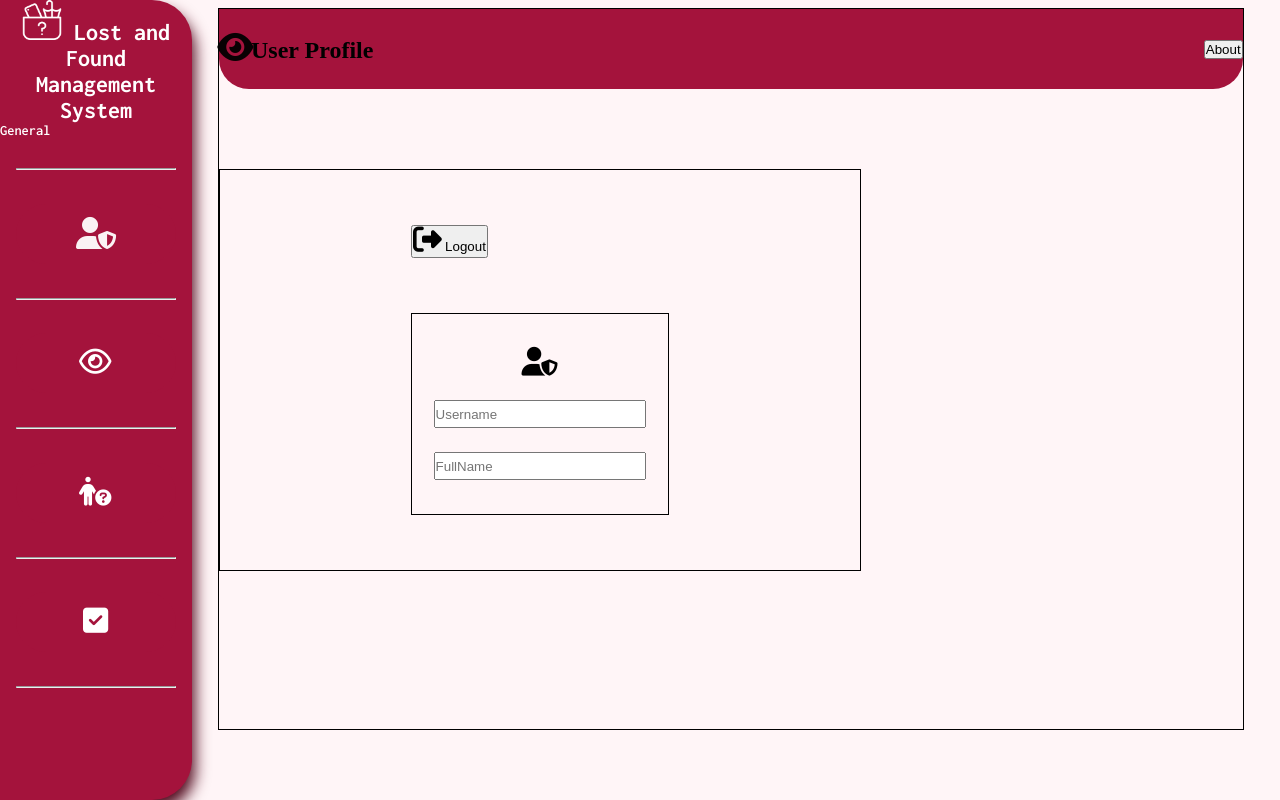
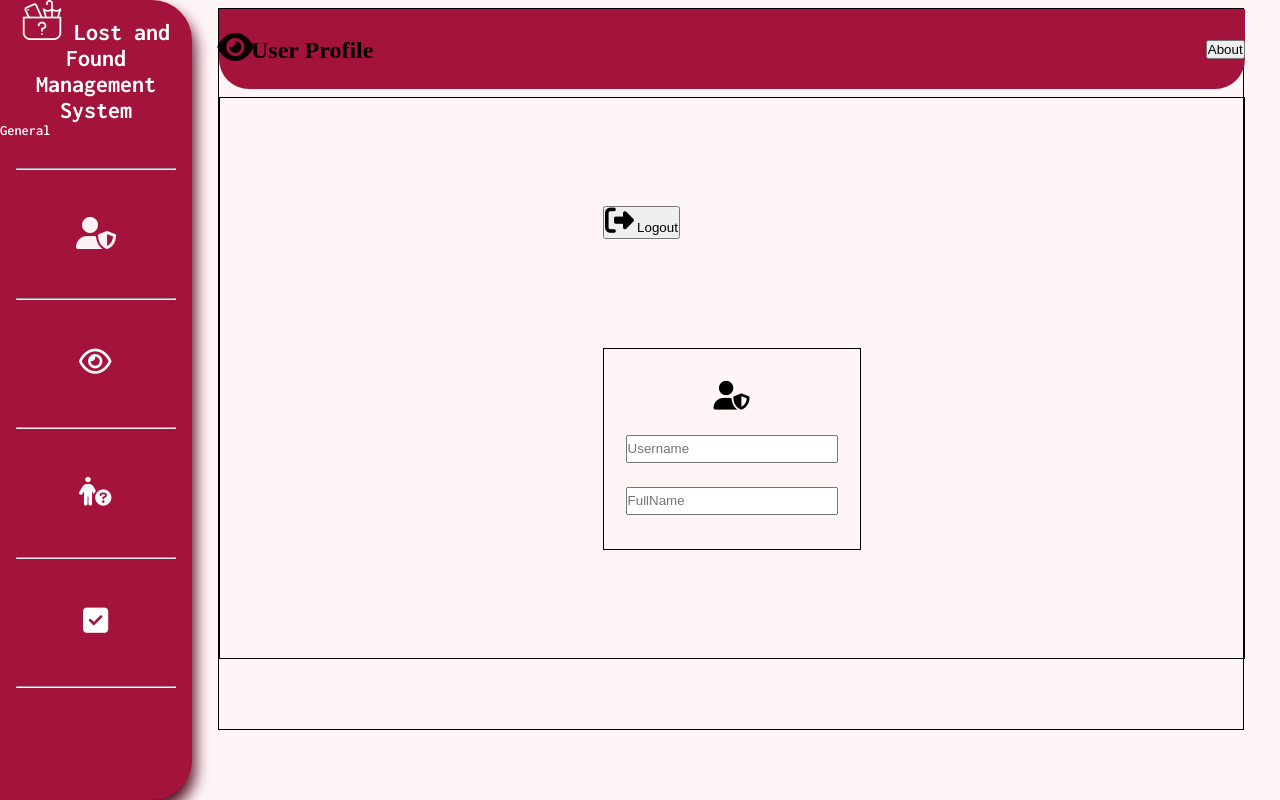
Before and after one commit to MarkRyuo/Lost-And-Found-Management-System, a PHP site: page /User-Profile/userProfile.html in a window 1280 px wide. Run offline with PHP 8.4, Linux system fonts and the light colour scheme.

Commit message:
update line 55

```diff
--- a/User-Profile/Userprofile.css
+++ b/User-Profile/Userprofile.css
@@ -17,7 +17,7 @@
   display: flex;
   flex-direction: column;
   flex-wrap: wrap;
-  gap: 10vh;
+  gap: 1vh;
 
   border: 1px solid black;
   margin-top: 1vh;
@@ -51,8 +51,8 @@
 
   border: 1px solid black ;
 
-  width: 50vw;
-  height: 50vh;
+  width: 80vw;
+  height: 70vh;
 
 }
 
```
